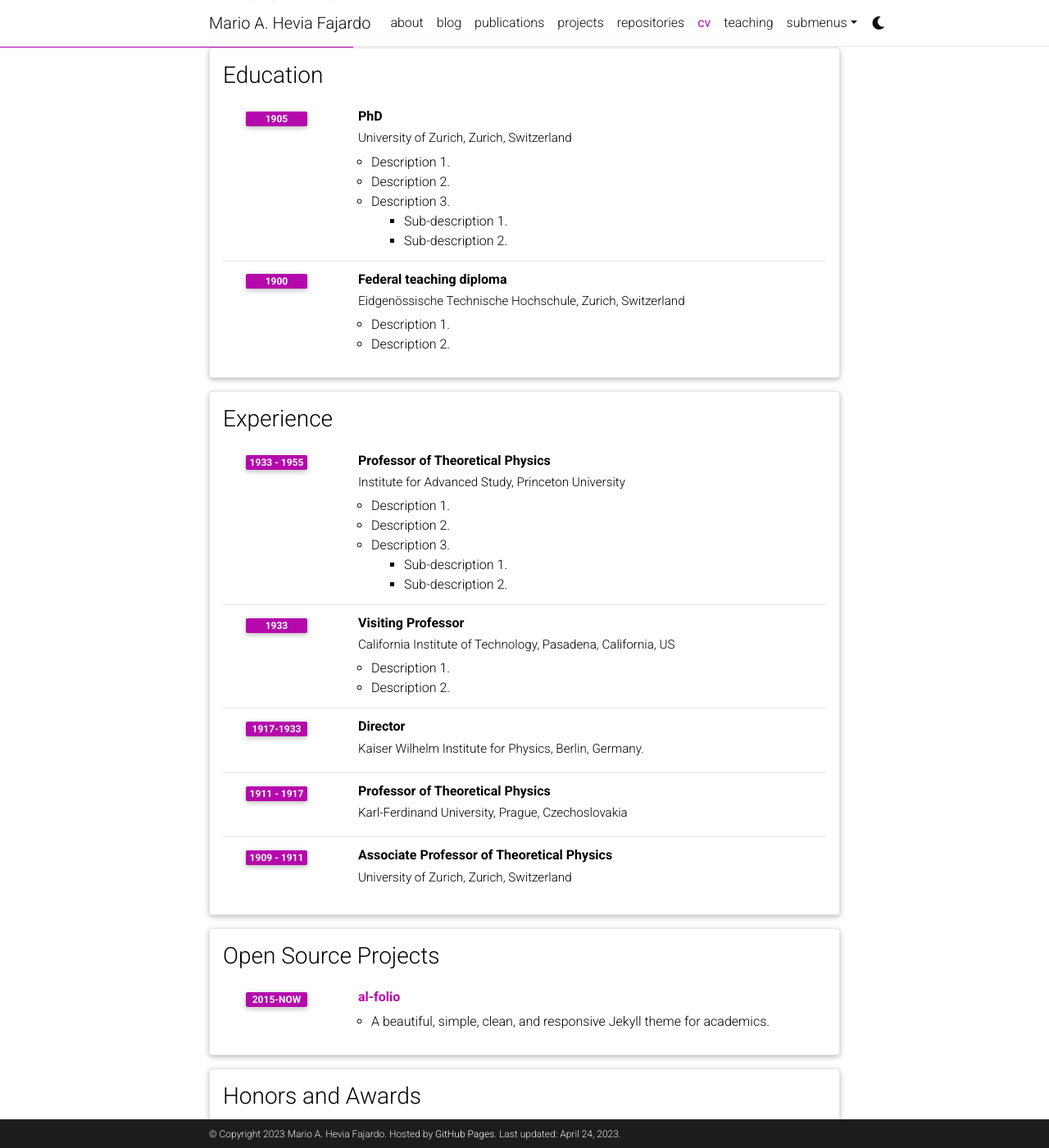
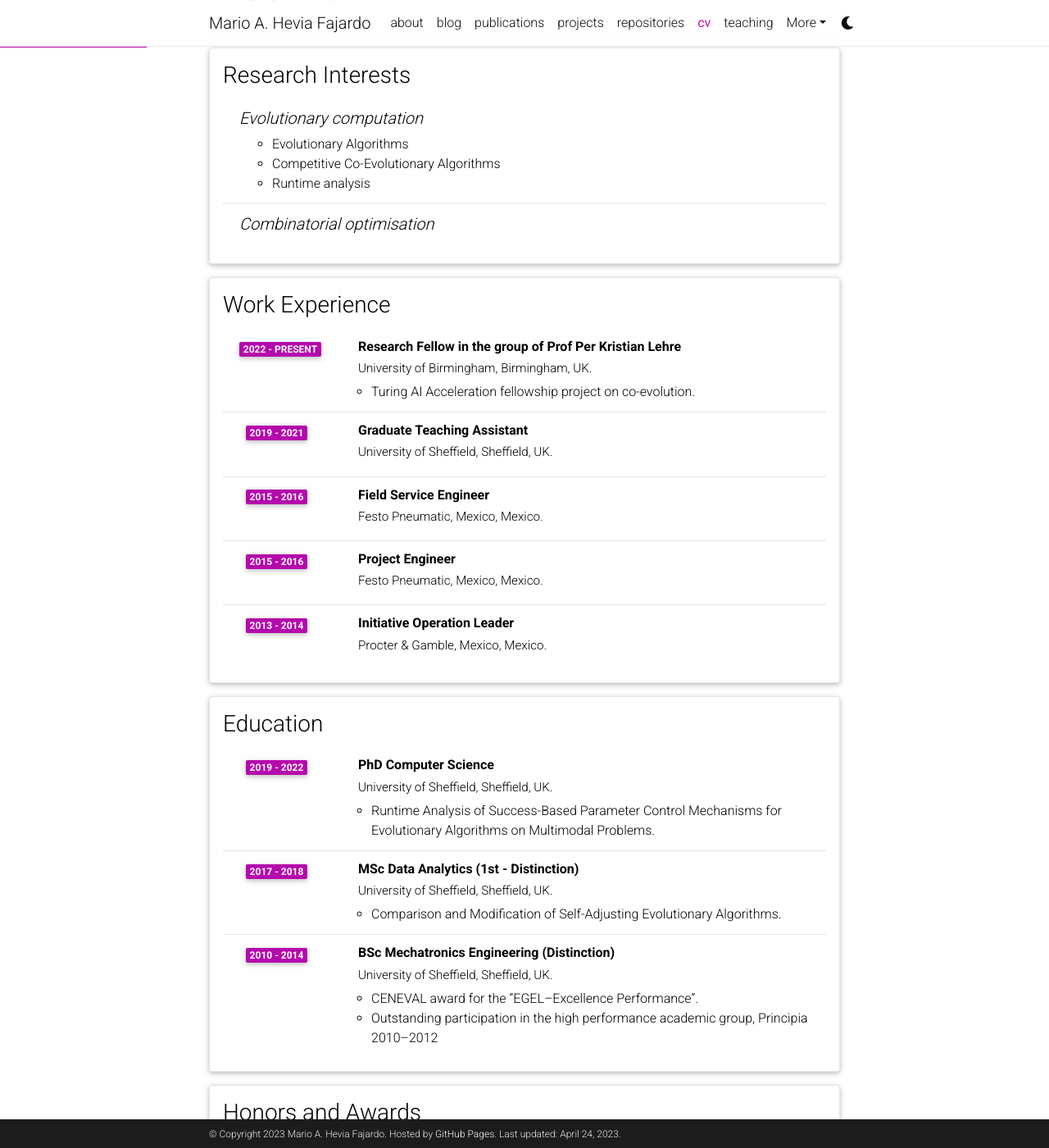
Before and after one commit to mariohevia/mariohevia.github.io, a Jekyll site: the page built from _pages/cv.md, in a window 1280 px wide and 1400 px high, scrolled down 335 px. Shown: the whole window at 82% size. Built offline with Jekyll 4.4.1, drawn with Linux system fonts in a browser that asks for light colours; full-size pictures stand in for the smaller copies a plugin makes; comment, search, counter and statistics services are not loaded; a style sheet for code colours, icons or effects is not loaded; some of the changed text lies outside the part shown.

Commit message:
adding correct data

```diff
--- a/_data/cv.yml
+++ b/_data/cv.yml
@@ -2,96 +2,150 @@
   type: map
   contents:
     - name: Full Name
-      value: Albert Einstein
+      value: Mario Alejandro Hevia Fajardo
     - name: Date of Birth
-      value: 14th March 1879
+      value: 18th December 1992
     - name: Languages
-      value: English, German
+      value: English, Spanish
+
+- title: Research Interests
+  type: nested_list
+  contents:
+    - title: Evolutionary computation
+      items:
+        - Evolutionary Algorithms
+        - Competitive Co-Evolutionary Algorithms
+        - Runtime analysis
+    - title: Combinatorial optimisation
+
+- title: Work Experience
+  type: time_table
+  contents:
+    - title: Research Fellow in the group of Prof Per Kristian Lehre
+      institution: University of Birmingham, Birmingham, UK.
+      year: 2022 - Present
+      description:
+        - Turing AI Acceleration fellowship project on co-evolution.
+
+    - title: Graduate Teaching Assistant
+      institution: University of Sheffield, Sheffield, UK.
+      year: 2019 - 2021
+
+    - title: Field Service Engineer
+      institution: Festo Pneumatic, Mexico, Mexico.
+      year: 2015 - 2016
+
+    - title: Project Engineer
+      institution: Festo Pneumatic, Mexico, Mexico.
+      year: 2015 - 2016
+      description:
+
+    - title: Initiative Operation Leader
+      institution: Procter & Gamble, Mexico, Mexico.
+      year: 2013 - 2014
 
 - title: Education
   type: time_table
   contents:
-    - title: PhD
-      institution: University of Zurich, Zurich, Switzerland
-      year: 1905
+    - title: PhD Computer Science
+      institution: University of Sheffield, Sheffield, UK.
+      year: 2019 - 2022
       description:
-        - Description 1.
-        - Description 2.
-        - title: Description 3.
-          contents:
-            - Sub-description 1.
-            - Sub-description 2.
-    - title: Federal teaching diploma
-      institution: Eidgenössische Technische Hochschule, Zurich, Switzerland
-      year: 1900
+        - Runtime Analysis of Success-Based Parameter Control Mechanisms for Evolutionary Algorithms on Multimodal Problems.
+    - title: MSc Data Analytics (1st - Distinction)
+      institution: University of Sheffield, Sheffield, UK.
+      year: 2017 - 2018
       description:
-        - Description 1.
-        - Description 2.
-
-- title: Experience
-  type: time_table
-  contents:
-    - title: Professor of Theoretical Physics
-      institution: Institute for Advanced Study, Princeton University
-      year: 1933 - 1955
+        - Comparison and Modification of Self-Adjusting Evolutionary Algorithms.
+    - title: BSc Mechatronics Engineering (Distinction)
+      institution: University of Sheffield, Sheffield, UK.
+      year: 2010 - 2014
       description:
-        - Description 1.
-        - Description 2.
-        - title: Description 3.
-          contents:
-            - Sub-description 1.
-            - Sub-description 2.
-    - title: Visiting Professor
-      institution: California Institute of Technology, Pasadena, California, US
-      year: 1933
-      description:
-        - Description 1.
-        - Description 2.
-
-    - title: Director
-      institution: Kaiser Wilhelm Institute for Physics, Berlin, Germany.
-      year: 1917-1933
-
-    - title: Professor of Theoretical Physics
-      institution: Karl-Ferdinand University, Prague, Czechoslovakia
-      year: 1911 - 1917
-      description:
-
-    - title: Associate Professor of Theoretical Physics
-      institution: University of Zurich, Zurich, Switzerland
-      year: 1909 - 1911
-
-- title: Open Source Projects
-  type: time_table
-  contents:
-    - title: <a href="https://github.com/alshedivat/al-folio">al-folio</a>
-      year: 2015-now
-      description: A beautiful, simple, clean, and responsive Jekyll theme for academics.
+        - CENEVAL award for the “EGEL–Excellence Performance”.
+        - Outstanding participation in the high performance academic group, Principia 2010–2012
 
 - title: Honors and Awards
   type: time_table
   contents:
-    - year: 1921
+    - title: Best paper award
+      institution: ACM Genetic and Evolutionary Computation Conference (GECCO)
+      year: 2021
       items:
-        - Nobel Prize in Physics
-        - Matteucci Medal
-    - year: 2029
+        - Award in the prestigious “Theory” track.
+    - title: CENEVAL award for “EGEL–Excellence Performance”
+      institution: National Evaluation Center for Higher Education (CENEVAL)
+      year: 2014
       items:
-        - Max Planck Medal
+        - Excelent performance in the General Exam for the Graduate Degree (EGEL)
+        - ∼1% of graduates at national level
+    - title: First place in the XII Mathematics Contest High School Category Federation Phase.
+      institution: Federation of Private Schools of the State of Mexico (FEPEM)
+      year: 2010
 
-- title: Academic Interests
-  type: nested_list
+- title: Grants
+  type: time_table
   contents:
-    - title: Topic 1.
+    - title: Doctoral Scholarship from the Department of Computer Science
+      institution: University of Sheffield, Sheffield, UK
+      year: 2019 - 2022
       items:
-        - Description 1.
-        - Description 2.
-    - title: Topic 2.
+        - Full UK/EU tuition fee and maintenance stipend for three years (approximately £60k)
+    - title: CONACYT Scholarship for Doctorate Studies Abroad 2020
+      institution: National Council of Science and Technology (CONACYT)
+      year: 2020 - 2023
       items:
-        - Description 1.
-        - Description 2.
+        - Largest doctorate scholarship offered by CONACYT at the time (approximately £47k)
+    - title: Scholarship for Undergraduate Studies
+      institution: Monterrey Institute of Technology and Higher Education (ITESM)
+      year: 2010 - 2014
+
+- title: Teaching Experience
+  type: time_table
+  contents:
+    - title: Tutorials - Advanced Algorithms,
+      institution: University of Sheffield, Sheffield, UK
+      year: Autumn 2020/2021
+
+    - title: Teaching Assistant - Scalable Machine Learning,
+      institution: University of Sheffield, Sheffield, UK
+      year: Spring 2020/2021
+
+    - title: Tutorials - Introduction to Algorithms and Data Structures
+      institution: University of Sheffield, Sheffield, UK
+      year: Spring 2019/2020
+
+    - title: Teaching Assistant - Scalable Machine Learning,
+      institution: University of Sheffield, Sheffield, UK
+      year: Spring 2019/2020
+
+    - title: Instructor - Industrial training courses and seminars
+      institution: Festo Pneumatic, Mexico, Mexico
+      year: Spring 2019/2020
+      items:
+        - Programming PLC
+        - Electric drives/motors
+        - 3-dimensional gantries
+        - Image processing
+        - Network communication
+
+    - title: Personal tutor
+      institution: Monterrey Institute of Technology and Higher Education (ITESM)
+      year: Spring 2014
+      items:
+        - Personal lessons to undergraduate students in mechanical, electrical and electronic engineering
+
+- title: Professional Activities
+  type: time_table
+  contents:
+    - title: Reviewer for journals
+      items:
+        - Information Sciences
+        - Theoretical Computer Science
+        - IEEE Transactions on Evolutionary Computation
 
 - title: Other Interests
   type: list
   contents:
-    - <u>Hobbies:</u> Hobby 1, Hobby 2, etc.
+    - AI for videogames
+    - Astrophysics
+    - History of life on Earth
```
Also changed, not shown: _pages/about.md (+2 -2 lines), _pages/dropdown.md (+1 -1 lines).
